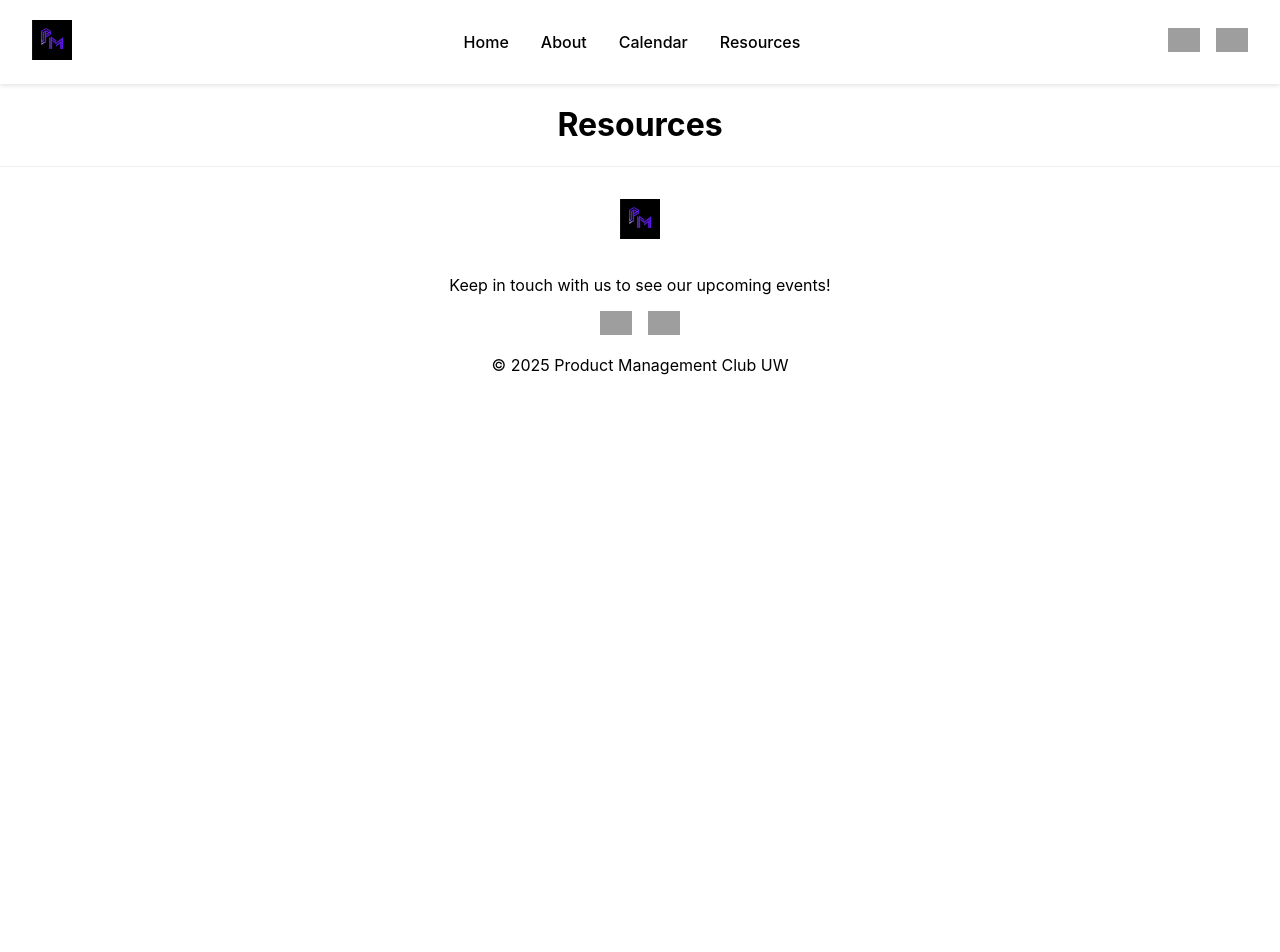
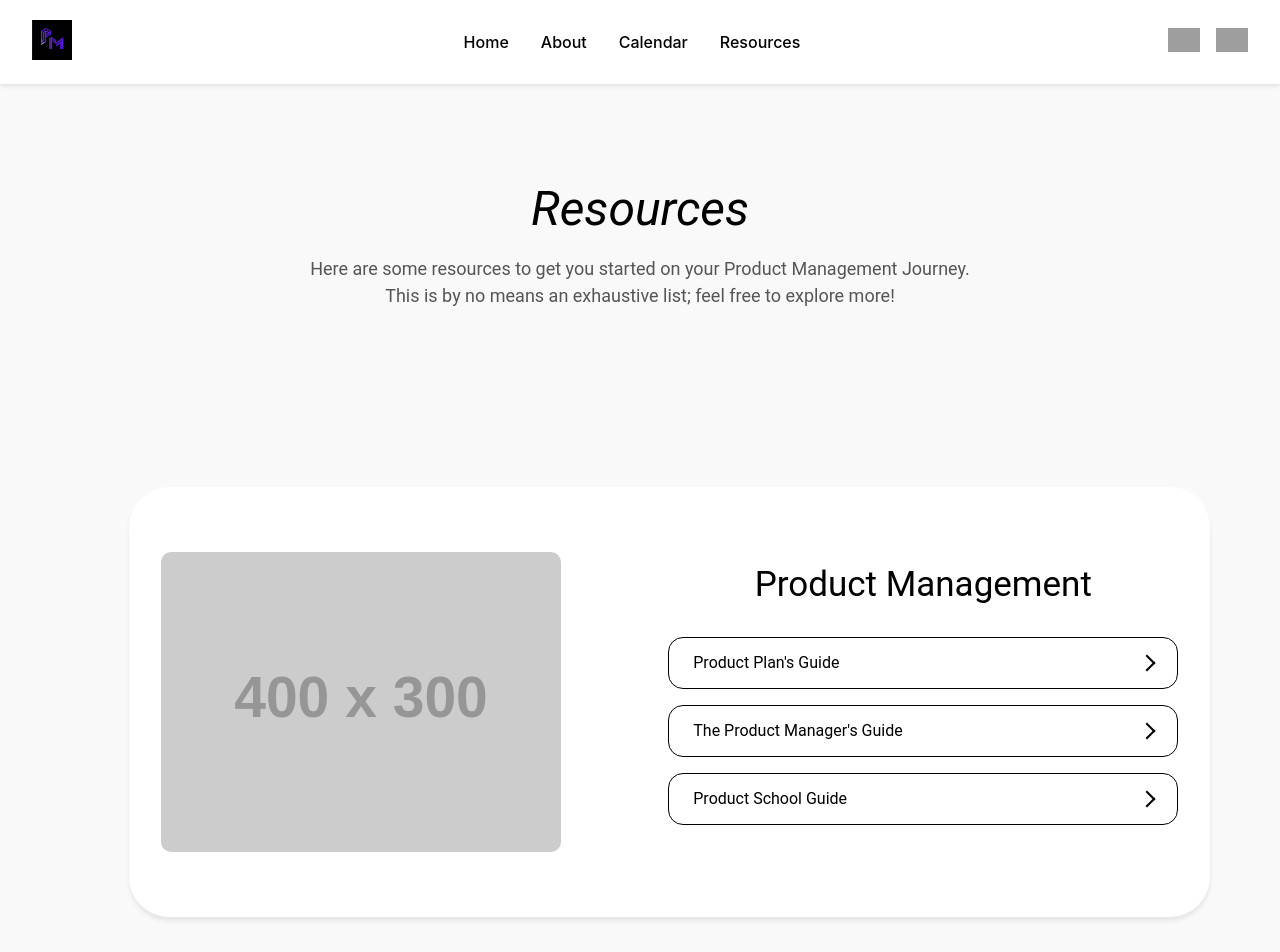
Before and after one commit to webimpactuw/pmclub-uw, a React (Create React App) app: page /resources in a window 1280 px wide. Shown: the top 952 px of the page. Before the commit the page ends 800 px from the top, so only its background shows below. Built offline with nearby package versions, Linux system fonts and the light colour scheme; grey boxes are pictures that could not be loaded.

Commit message:
Created Resources.js and Resources.css
Created files, made it look like the version in figma and links working. Currently no images loaded in and now hover over effect, but other than that the rough draft is getting complete.

```diff
--- /dev/null
+++ b/src/pages/Resources.css
@@ -0,0 +1,140 @@
+/* src/pages/Resources.css */
+
+/* Outer container */
+.resources-container {
+    display: flex;
+    flex-direction: column;
+    align-items: center;
+    gap: 6rem;
+    padding: 4rem 2rem;
+    background-color: #f9f9f9;
+  }
+
+  /* Header at top */
+  .resources-header {
+    text-align: center;
+    margin-bottom: 4rem;
+  }
+
+  .resources-title {
+    font-family: 'Roboto', sans-serif;
+    font-size: 48px;
+    font-style: italic;
+    font-weight: 400;
+    color: #000;
+    margin-bottom: 1rem;
+  }
+
+  .resources-subtitle {
+    font-family: 'Roboto', sans-serif;
+    font-size: 18px;
+    color: #555;
+    line-height: 1.5;
+  }
+
+  /* Resource boxes */
+  .resource-box {
+    width: 1081px;
+    height: 430px;
+    background: #ffffff;
+    box-shadow: 0px 4px 4px rgba(0, 0, 0, 0.08);
+    border-radius: 40px;
+    display: flex;
+    align-items: center;
+    justify-content: space-between;
+    padding: 2rem;
+    box-sizing: border-box;
+    overflow: hidden;
+  }
+
+  /* Reverse layout when needed */
+  .resource-box.reverse {
+    flex-direction: row-reverse;
+  }
+
+  /* Image styling */
+  .stock-image {
+    width: 400px;
+    height: 300px;
+    background-size: cover;
+    background-position: center;
+    background-repeat: no-repeat;
+    border-radius: 10px;
+    flex-shrink: 0;
+  }
+
+  /* Text content area */
+  .resource-content {
+    display: flex;
+    flex-direction: column;
+    justify-content: center;
+  }
+
+  /* Title styling inside the resource box */
+  .resource-title-main {
+    font-family: 'Roboto', sans-serif;
+    font-weight: 400;
+    font-size: 35px;
+    line-height: 41px;
+    color: #000000;
+    margin-bottom: 2rem;
+  }
+
+  /* Link styling */
+  .resource-link {
+    display: flex;
+    align-items: center;
+    justify-content: space-between;
+    width: 460px;
+    height: 50px;
+    border: 1px solid #000;
+    border-radius: 15px;
+    padding: 0 1.5rem;
+    margin-bottom: 1rem;
+    text-decoration: none;
+    color: #000;
+    background-color: #fff;
+    transition: background-color 0.3s;
+  }
+
+  .resource-link:hover {
+    background-color: #f0f0f0;
+  }
+
+  /* Arrow inside link */
+  .arrow {
+    width: 10px;
+    height: 10px;
+    border-right: 2px solid black;
+    border-bottom: 2px solid black;
+    transform: rotate(-45deg);
+  }
+
+  /* Text inside link */
+  .resource-link span {
+    font-family: 'Roboto', sans-serif;
+    font-weight: 400;
+    font-size: 16px;
+  }
+
+  /* Align entire boxes slightly overlapping the center */
+  .left-align {
+    align-self: flex-start;
+    margin-left: 8%;
+  }
+
+  .right-align {
+    align-self: flex-end;
+    margin-right: 8%;
+  }
+
+  /* Margin adjustments between image/text */
+  .resource-box:not(.reverse) .resource-content {
+    margin-left: 3rem;
+    margin-right: 0;
+  }
+
+  .resource-box.reverse .resource-content {
+    margin-right: 3rem;
+    margin-left: 0;
+  }
--- a/src/pages/Resources.js
+++ b/src/pages/Resources.js
@@ -1,5 +1,94 @@
+// src/pages/Resources.js
+import React from 'react';
+import './Resources.css';
+
+const resourcesData = [
+  {
+    title: "Product Management",
+    imageUrl: "https://via.placeholder.com/400x300",
+    links: [
+      { label: "Product Plan's Guide", url: "https://example.com/plan-guide" },
+      { label: "The Product Manager's Guide", url: "https://example.com/pm-guide" },
+      { label: "Product School Guide", url: "https://example.com/school-guide" },
+    ],
+    reverse: false,
+  },
+  {
+    title: "Interviewing",
+    imageUrl: "https://via.placeholder.com/400x300",
+    links: [
+      { label: "Chloe Shih’s Guide to Interviews", url: "https://example.com/chloe-interview" },
+      { label: "Cracking the PM Interview", url: "https://example.com/pm-interview" },
+    ],
+    reverse: true,
+  },
+  {
+    title: "Product Requirements Doc (PRD)",
+    imageUrl: "https://via.placeholder.com/400x300",
+    links: [
+      { label: "What is a PRD?", url: "https://example.com/what-is-prd" },
+      { label: "PRD Template", url: "https://example.com/prd-template" },
+      { label: "More Examples and Templates", url: "https://example.com/prd-examples" },
+    ],
+    reverse: false,
+  },
+  {
+    title: "YouTube Channels",
+    imageUrl: "https://via.placeholder.com/400x300",
+    links: [
+      { label: "Product School", url: "https://example.com/product-school" },
+      { label: "Mind The Product", url: "https://example.com/mind-product" },
+      { label: "Dan Olsen", url: "https://example.com/dan-olsen" },
+    ],
+    reverse: true,
+  },
+];
+
 const Resources = () => {
-  return <h1>Resources</h1>;
+  return (
+    <div className="resources-container">
+
+      {/* Top Header */}
+      <div className="resources-header">
+        <h1 className="resources-title">Resources</h1>
+        <p className="resources-subtitle">
+          Here are some resources to get you started on your Product Management Journey.
+          <br />
+          This is by no means an exhaustive list; feel free to explore more!
+        </p>
+      </div>
+
+      {/* Resource Boxes */}
+      {resourcesData.map((resource, index) => (
+        <div
+          key={index}
+          className={`resource-box ${resource.reverse ? 'reverse' : ''} ${index % 2 === 0 ? 'left-align' : 'right-align'}`}
+        >
+          <div
+            className="stock-image"
+            style={{ backgroundImage: `url('${resource.imageUrl}')` }}
+          ></div>
+
+          <div className="resource-content">
+            <div className="resource-title-main">{resource.title}</div>
+
+            {resource.links.map((link, linkIndex) => (
+              <a
+                key={linkIndex}
+                href={link.url}
+                className="resource-link"
+                target="_blank"
+                rel="noopener noreferrer"
+              >
+                <span>{link.label}</span>
+                <div className="arrow"></div>
+              </a>
+            ))}
+          </div>
+        </div>
+      ))}
+    </div>
+  );
 };
 
 export default Resources;
```
